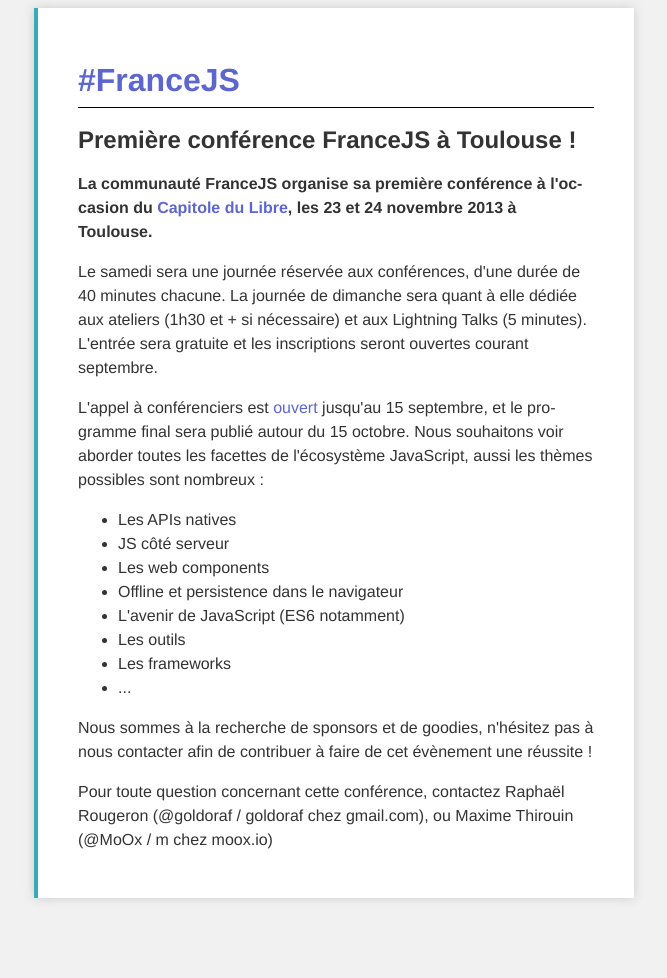
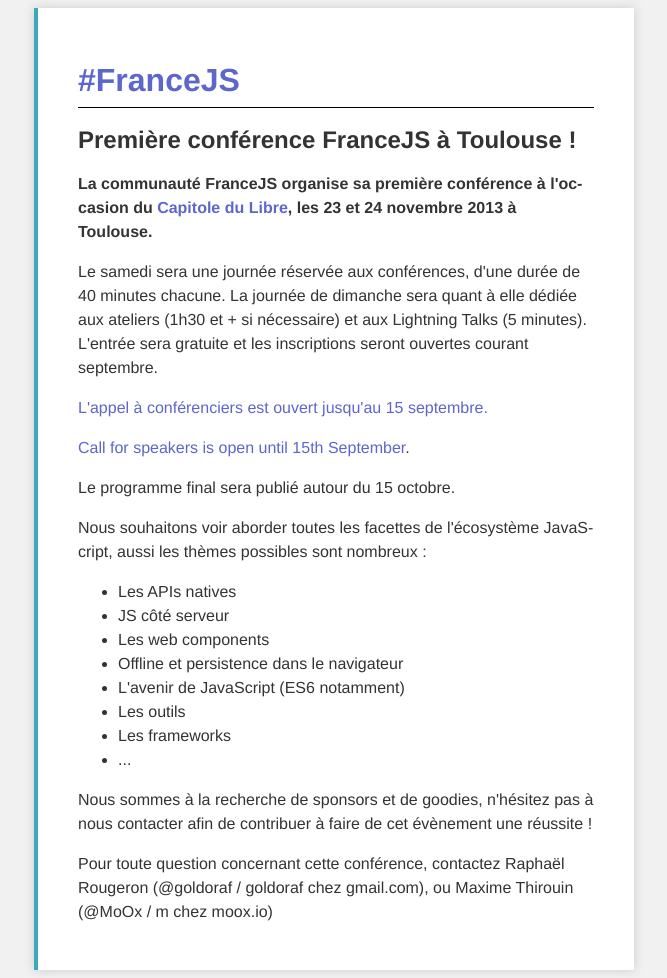
Before and after one commit to francejs/francejs.github.com, a Jekyll site: the page built from conf2013.html, in a window 1280 px wide. Shown: the whole page, without its empty margins (306-973 px from the left). Built offline with Jekyll 4.4.1, drawn with Linux system fonts in a browser that asks for light colours; before the commit the page ends 906 px from its top, so only the background shows below that.

```diff
--- a/conf2013.html
+++ b/conf2013.html
@@ -6,7 +6,14 @@ title: Conférence 2013
   <h2>Première conférence FranceJS à Toulouse !</h2>
   <p><strong>La communauté FranceJS organise sa première conférence à l'occasion du <a href="http://2013.capitoledulibre.org/">Capitole du Libre</a>, les 23 et 24 novembre 2013 à Toulouse.</strong></p>
   <p>Le samedi sera une journée réservée aux conférences, d'une durée de 40 minutes chacune. La journée de dimanche sera quant à elle dédiée aux ateliers (1h30 et + si nécessaire) et aux Lightning Talks (5 minutes). L'entrée sera gratuite et les inscriptions seront ouvertes courant septembre.</p>
-  <p>L'appel à conférenciers est <a href="https://docs.google.com/forms/d/16SmZSiP0yMfpoD2qDY6g9xL5xF7i11KE1H7pwJ3fZqI/viewform">ouvert</a> jusqu'au 15 septembre, et le programme final sera publié autour du 15 octobre. Nous souhaitons voir aborder toutes les facettes de l'écosystème JavaScript, aussi les thèmes possibles sont nombreux :</p>
+
+  <p><a href="https://docs.google.com/forms/d/16SmZSiP0yMfpoD2qDY6g9xL5xF7i11KE1H7pwJ3fZqI/viewform">L'appel à conférenciers est ouvert jusqu'au 15 septembre.</a></p>
+
+  <p><a href="https://docs.google.com/forms/d/1t0ZRIqd-jVy8iHD-4STGgy3L4dUU1QlIHz0sR2NGlQo/viewform">Call for speakers is open until 15th September</a>.</p>
+
+  <p>Le programme final sera publié autour du 15 octobre.</p>
+
+  <p>Nous souhaitons voir aborder toutes les facettes de l'écosystème JavaScript, aussi les thèmes possibles sont nombreux :</p>
   <ul>
     <li>Les APIs natives</li>
     <li>JS côté serveur</li>
```
Lines whose indentation alone changed are shown as unchanged.
